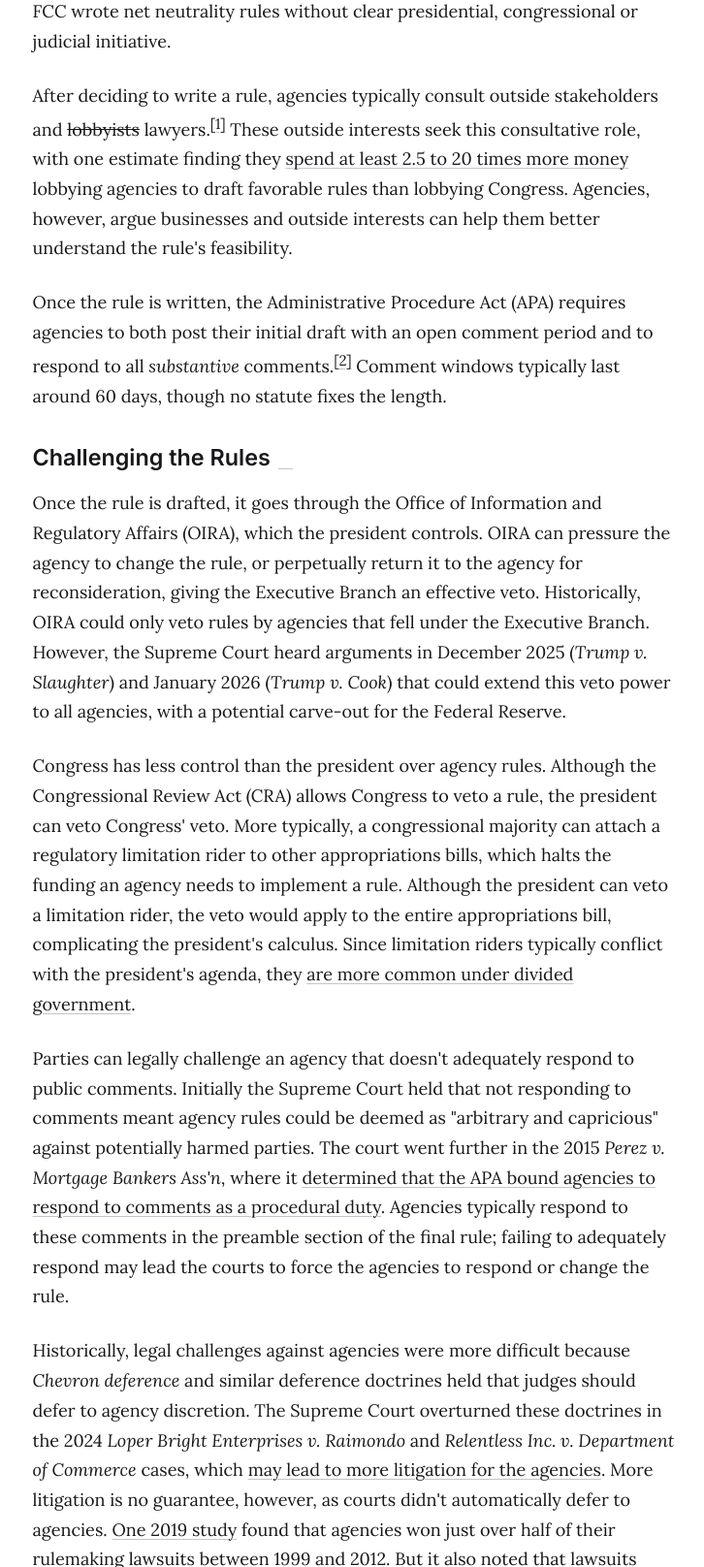
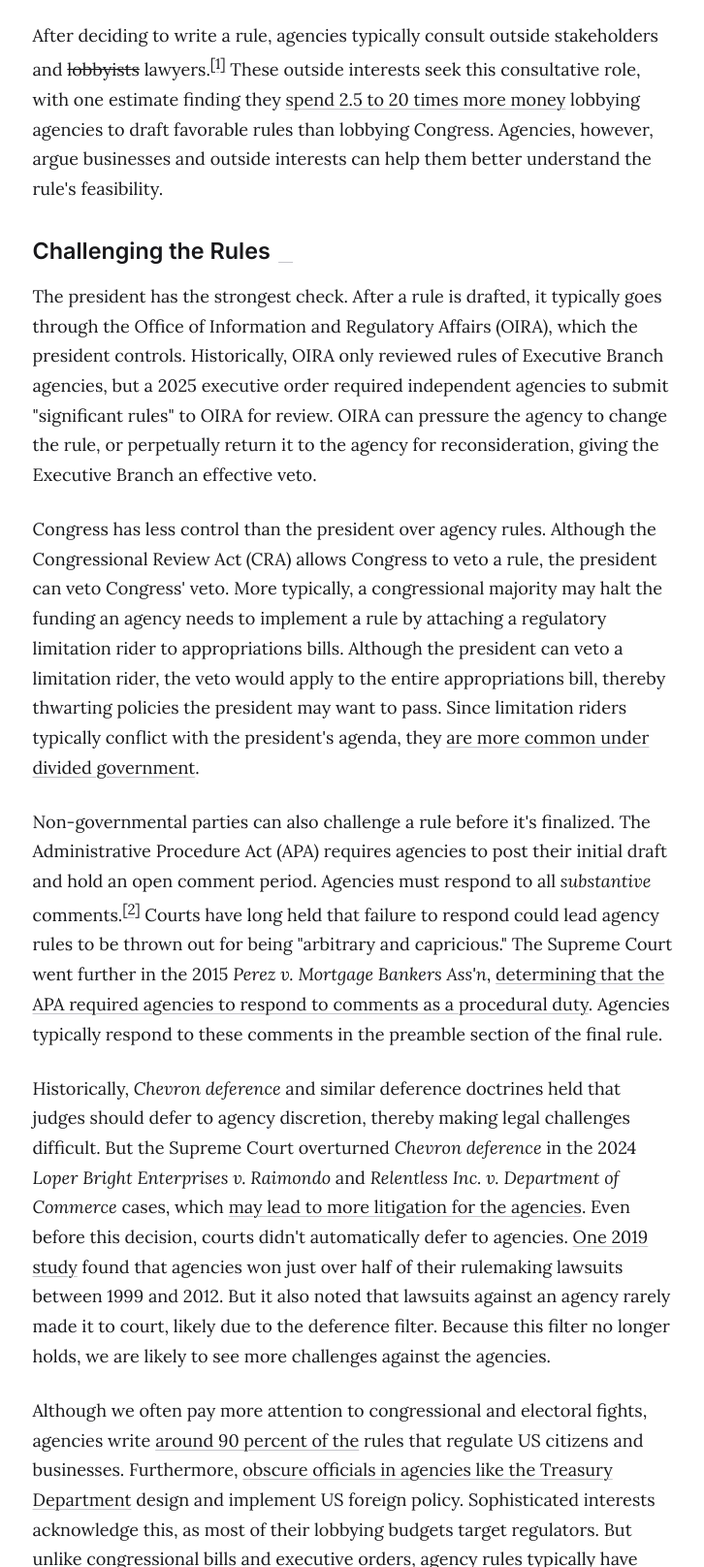
Before and after one commit to tristinb/tristinb.github.io, an Eleventy site: page content/blog/agency_rulemaking/agency_rulemaking.md in a window 1280 px wide. Shown: the part 1184-2800 px from the top of the page at 97% size, without its empty margins (275-1001 px from the left). Built offline with nearby package versions, Linux system fonts and the light colour scheme; Eleventy itself is replaced by a stand-in of ours; files that its build step writes are made by us from their sources; what markdown-it-mathjax3 would draw is missing.

Commit message:
revising rulemaking post

```diff
--- a/content/blog/agency_rulemaking/agency_rulemaking.md
+++ b/content/blog/agency_rulemaking/agency_rulemaking.md
@@ -1,34 +1,32 @@
 ---
-title: How a Law becomes a Rule
-description: Agencies, not the president or Congress, set most of the rules, but citizens have a say.
+title: How a Law Becomes a Rule
+description: Agencies, not the president or Congress, set most of the rules governing the US. But citizens have a say.
 date: 2026-06-08
 tags: [political economy]
-draft: False
+draft: false
 ---
 
-Agencies, not the president or Congress, set most laws in the United States. Rather than defining explicit rules in their thousand-plus pages, executive orders and congressional statutes typically empower agencies like the Securities and Exchange Commission (SEC) and the Food and Drug Administration (FDA) to define the specifics. For example, the Affordable Care Act's *contraceptive mandate* says nothing about birth control, only requiring insurance companies to offer *preventive care*. The Health Resources and Services Administration (HRSA), empowered under the ACA to define *preventive care*, determined this included contraception. This determination led to a decade of legal fights and multiple Supreme Court cases. Unlike statutes and executive orders, agency rules have open comment windows, and agencies are legally required to respond.
+Agencies, such as the SEC and the FDA, write most of the rules that govern the United States. Congressional statutes and executive orders, though often lengthy, rarely define clear rules; instead they empower agencies to fill in the specifics. For example, the Affordable Care Act's *contraceptive mandate* says nothing about birth control, only requiring insurance companies to offer *preventive care*. The act left the definition of *preventive care* to the Health Resources and Services Administration (HRSA), which determined it included contraception. This determination led to a decade of legal fights and multiple Supreme Court cases. But unlike statutes and executive orders, agency rules have open comment windows, and agencies are legally required to respond, offering non-politicians a chance to influence policy.
 
 ## Writing the Rules
 
-Agencies write thousands of rules per year. As of this writing, 1,118 rules have open comment windows on the *[Federal Register](https://www.federalregister.gov/)*. Several triggers may drive agencies to create new rules. A common trigger is when the president signs a congressional bill into law. Congressional statutes largely cover funding, broad definitional and legal matters along with agency responsibilities, with agencies left to define specifics and create enforceable rules. Many of these agencies, such as the FDA and Housing and Urban Development (HUD), fall under the Executive Branch, where the president is free to hire and fire the heads. Other agencies, such as the Securities and Exchange Commission (SEC) and the Federal Reserve, are independent. The president may play a role in appointing the head but can't as easily hire or fire them (pending the *Trump v. Cook* ruling).
+Agencies write thousands of rules per year. As of this writing (June 2026), 1,118 rules have open comment windows on the *[Federal Register](https://www.federalregister.gov/)*. Several triggers may drive agencies to create new rules, such as the president signing a congressional bill into law. Congressional statutes largely cover funding, broad definitional and legal matters, and agency responsibilities. Agencies then define specifics to create enforceable rules. Many of these agencies, such as the FDA and Housing and Urban Development (HUD), fall under the Executive Branch, where the president is free to hire and fire the heads. Other agencies, such as the SEC and the Federal Reserve, are independent. The president appoints the head, subject to Senate confirmation, but can't as easily hire or fire them (pending the *Trump v. Cook* ruling).
 
-Other mechanisms can also drive agencies to create new rules. The president, via executive order or through the Office of Management and Budget (OMB), can direct agencies to write new rules. Agencies may also write new rules in response to a lawsuit or court ruling. Finally, agencies have authority to write new rules without prodding by Congress or the president. For example, the FCC wrote net neutrality rules without clear presidential, congressional or judicial initiative.
+Other mechanisms can also drive agencies to create new rules. The president, via executive order or through the Office of Management and Budget (OMB), can direct agencies to write new rules. Agencies may also write new rules in response to a lawsuit or court ruling. Finally, agencies have authority to write new rules without any prodding by Congress or the president. For example, the FCC wrote net neutrality rules without clear presidential, congressional, or judicial initiative.
 
-After deciding to write a rule, agencies typically consult outside stakeholders and ~~lobbyists~~ lawyers.[^lawyer_lobbyists] These outside interests seek this consultative role, with one estimate finding they [spend at least 2.5 to 20 times more money](https://www.cambridge.org/core/journals/perspectives-on-politics/article/lawyers-as-lobbyists-regulatory-advocacy-in-american-finance/D6C046236F1F997C0C6E75FC608954D4) lobbying agencies to draft favorable rules than lobbying Congress. Agencies, however, argue businesses and outside interests can help them better understand the rule's feasibility.
-
-Once the rule is written, the Administrative Procedure Act (APA) requires agencies to both post their initial draft with an open comment period and to respond to all *substantive* comments.[^ifr] Comment windows typically last around 60 days, though no statute fixes the length.
+After deciding to write a rule, agencies typically consult outside stakeholders and ~~lobbyists~~ lawyers.[^lawyer_lobbyists] These outside interests seek this consultative role, with one estimate finding they [spend 2.5 to 20 times more money](https://www.cambridge.org/core/journals/perspectives-on-politics/article/lawyers-as-lobbyists-regulatory-advocacy-in-american-finance/D6C046236F1F997C0C6E75FC608954D4) lobbying agencies to draft favorable rules than lobbying Congress. Agencies, however, argue businesses and outside interests can help them better understand the rule's feasibility.
 
 ## Challenging the Rules
 
-Once the rule is drafted, it goes through the Office of Information and Regulatory Affairs (OIRA), which the president controls. OIRA can pressure the agency to change the rule, or perpetually return it to the agency for reconsideration, giving the Executive Branch an effective veto. Historically, OIRA could only veto rules by agencies that fell under the Executive Branch. However, the Supreme Court heard arguments in December 2025 (*Trump v. Slaughter*) and January 2026 (*Trump v. Cook*) that could extend this veto power to all agencies, with a potential carve-out for the Federal Reserve.
+The president has the strongest check. After a rule is drafted, it typically goes through the Office of Information and Regulatory Affairs (OIRA), which the president controls. Historically, OIRA only reviewed rules of Executive Branch agencies, but a 2025 executive order required independent agencies to submit "significant rules" to OIRA for review. OIRA can pressure the agency to change the rule, or perpetually return it to the agency for reconsideration, giving the Executive Branch an effective veto.
 
-Congress has less control than the president over agency rules. Although the Congressional Review Act (CRA) allows Congress to veto a rule, the president can veto Congress' veto. More typically, a congressional majority can attach a regulatory limitation rider to other appropriations bills, which halts the funding an agency needs to implement a rule. Although the president can veto a limitation rider, the veto would apply to the entire appropriations bill, complicating the president's calculus. Since limitation riders typically conflict with the president's agenda, they [are more common under divided government](https://jasonmacdonald.faculty.wvu.edu/files/d/17a2ef07-588a-4c91-9b25-3ef34bf7c630/macdonald-2013.pdf).
+Congress has less control than the president over agency rules. Although the Congressional Review Act (CRA) allows Congress to veto a rule, the president can veto Congress' veto. More typically, a congressional majority may halt the funding an agency needs to implement a rule by attaching a regulatory limitation rider to appropriations bills. Although the president can veto a limitation rider, the veto would apply to the entire appropriations bill, thereby thwarting policies the president may want to pass. Since limitation riders typically conflict with the president's agenda, they [are more common under divided government](https://jasonmacdonald.faculty.wvu.edu/files/d/17a2ef07-588a-4c91-9b25-3ef34bf7c630/macdonald-2013.pdf).
 
-Parties can legally challenge an agency that doesn't adequately respond to public comments. Initially the Supreme Court held that not responding to comments meant agency rules could be deemed as "arbitrary and capricious" against potentially harmed parties. The court went further in the 2015 *Perez v. Mortgage Bankers Ass'n*, where it [determined that the APA bound agencies to respond to comments as a procedural duty](https://yalelawjournal.org/essay/the-duty-to-respond-to-rulemaking-comments). Agencies typically respond to these comments in the preamble section of the final rule; failing to adequately respond may lead the courts to force the agencies to respond or change the rule.
+Non-governmental parties can also challenge a rule before it's finalized. The Administrative Procedure Act (APA) requires agencies to post their initial draft and hold an open comment period. Agencies must respond to all *substantive* comments.[^ifr] Courts have long held that failure to respond could lead agency rules to be thrown out for being "arbitrary and capricious." The Supreme Court went further in the 2015 *Perez v. Mortgage Bankers Ass'n*, [determining that the APA required agencies to respond to comments as a procedural duty](https://yalelawjournal.org/essay/the-duty-to-respond-to-rulemaking-comments). Agencies typically respond to these comments in the preamble section of the final rule.
 
-Historically, legal challenges against agencies were more difficult because *Chevron deference* and similar deference doctrines held that judges should defer to agency discretion. The Supreme Court overturned these doctrines in the 2024 *Loper Bright Enterprises v. Raimondo* and *Relentless Inc. v. Department of Commerce* cases, which [may lead to more litigation for the agencies](https://www.law.uchicago.edu/news/chevron-deference-ended-what-happens-next). More litigation is no guarantee, however, as courts didn't automatically defer to agencies. [One 2019 study](https://press.uchicago.edu/ucp/books/book/chicago/B/bo37864103.html) found that agencies won just over half of their rulemaking lawsuits between 1999 and 2012. But it also noted that lawsuits against an agency rarely made it to court, perhaps because of the various deference doctrines. Because this filter no longer holds, we are likely to see more challenges against the agencies.
+Historically, *Chevron deference* and similar deference doctrines held that judges should defer to agency discretion, thereby making legal challenges difficult. But the Supreme Court overturned *Chevron deference* in the 2024 *Loper Bright Enterprises v. Raimondo* and *Relentless Inc. v. Department of Commerce* cases, which [may lead to more litigation for the agencies](https://www.law.uchicago.edu/news/chevron-deference-ended-what-happens-next). Even before this decision, courts didn't automatically defer to agencies. [One 2019 study](https://press.uchicago.edu/ucp/books/book/chicago/B/bo37864103.html) found that agencies won just over half of their rulemaking lawsuits between 1999 and 2012. But it also noted that lawsuits against an agency rarely made it to court, likely due to the deference filter. Because this filter no longer holds, we are likely to see more challenges against the agencies.
 
-Although we often pay more attention to fights in Congress and electoral politics, agencies write [around 90 percent of the](https://press.uchicago.edu/ucp/books/book/chicago/B/bo37864103.html) laws US citizens and businesses must follow. Sophisticated interests acknowledge this, as most of their lobbying budgets target regulators. But unlike congressional bills and executive orders, agency rules typically have open comment windows, and agencies must respond.
+Although we often pay more attention to congressional and electoral fights, agencies write [around 90 percent of the](https://press.uchicago.edu/ucp/books/book/chicago/B/bo37864103.html) rules that regulate US citizens and businesses. Furthermore, [obscure officials in agencies like the Treasury Department](https://www.amazon.com/Chokepoints-American-Power-Economic-Warfare/dp/0593712978) design and implement US foreign policy. Sophisticated interests acknowledge this, as most of their lobbying budgets target regulators. But unlike congressional bills and executive orders, agency rules typically have public comment windows with a requirement to respond, giving non-politicians some say in the matter.
 
 [^lawyer_lobbyists]: Since these lawyers are simply consulting the agencies rather than trying to influence Congress, they don't need to register as lobbyists.
 
```
